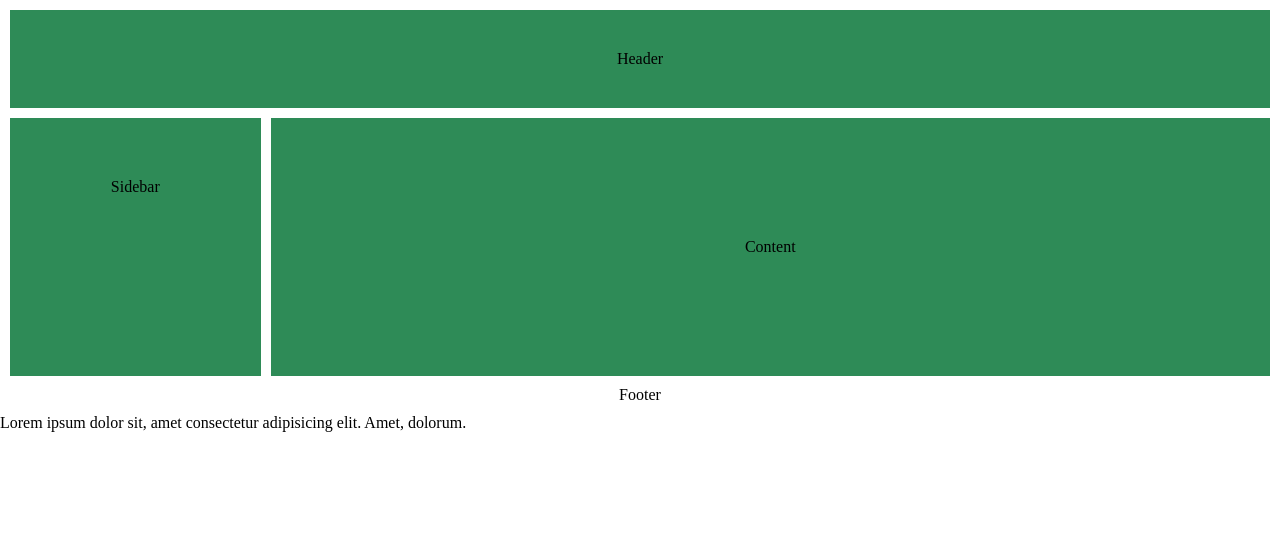
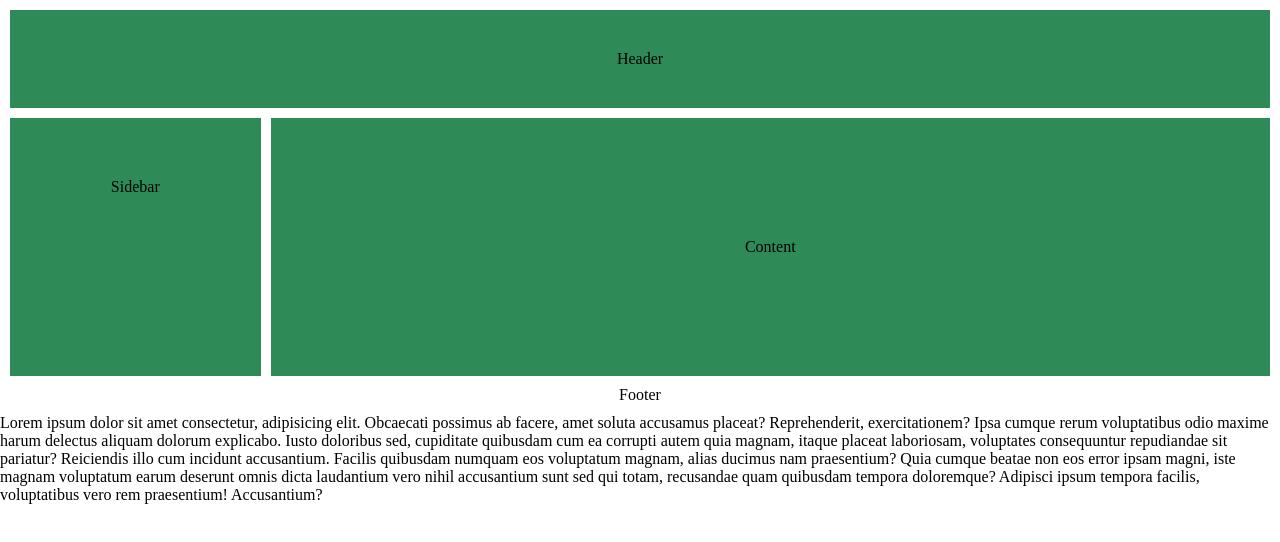
Before and after one commit to Khamhou2024/khamhou-dev, a plain HTML site: page layout1/index.html in a window 1280 px wide. Drawn offline with Linux system fonts and the light colour scheme.

Commit message:
update code

```diff
--- a/layout1/index.html
+++ b/layout1/index.html
@@ -21,7 +21,13 @@
             <div class="text-4">Footer</div>
         </div>
     </div>
-    Lorem ipsum dolor sit, amet consectetur adipisicing elit. Amet, dolorum.
+    Lorem ipsum dolor sit amet consectetur, adipisicing elit. Obcaecati possimus ab facere, amet soluta accusamus
+    placeat? Reprehenderit, exercitationem? Ipsa cumque rerum voluptatibus odio maxime harum delectus aliquam dolorum
+    explicabo. Iusto doloribus sed, cupiditate quibusdam cum ea corrupti autem quia magnam, itaque placeat laboriosam,
+    voluptates consequuntur repudiandae sit pariatur? Reiciendis illo cum incidunt accusantium. Facilis quibusdam
+    numquam eos voluptatum magnam, alias ducimus nam praesentium? Quia cumque beatae non eos error ipsam magni, iste
+    magnam voluptatum earum deserunt omnis dicta laudantium vero nihil accusantium sunt sed qui totam, recusandae quam
+    quibusdam tempora doloremque? Adipisci ipsum tempora facilis, voluptatibus vero rem praesentium! Accusantium?
 </body>
 
 </html>
```
